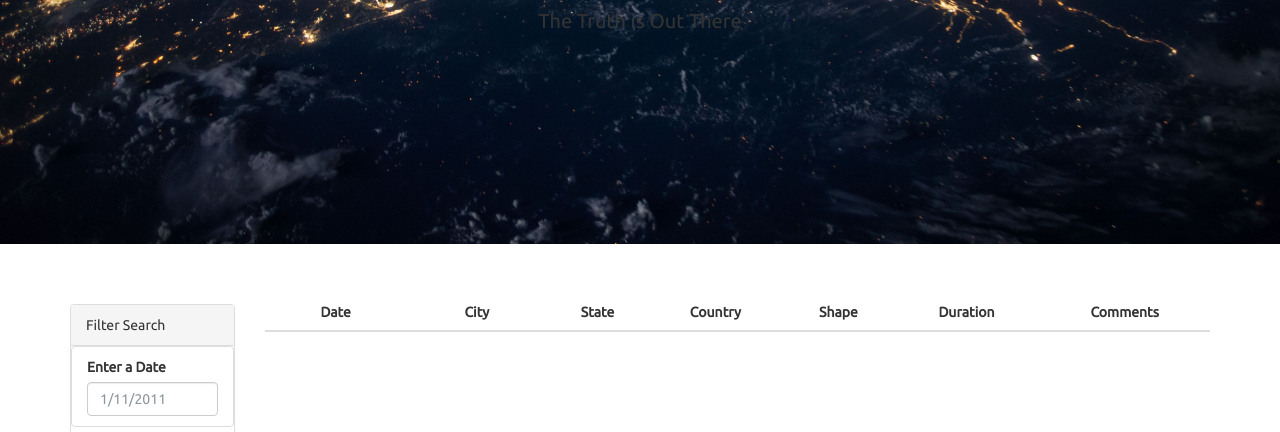
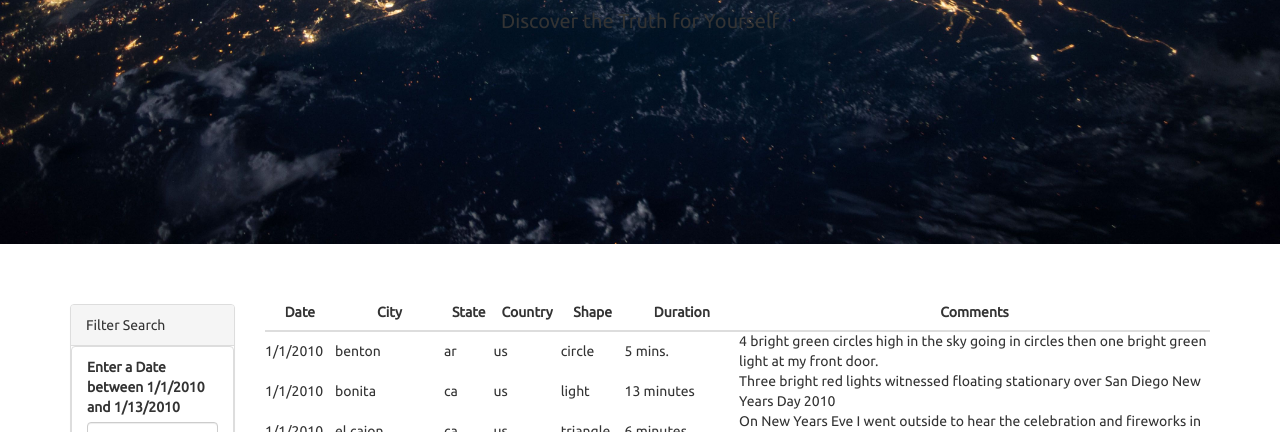
Before and after one commit to mvongjesda/javascript-challenge, a plain HTML site: page index.html in a window 1280 px wide. Shown: the part 368-800 px from the top of the page. Drawn offline with nearby package versions, Linux system fonts and the light colour scheme.

Commit message:
Added code to app.js

```diff
--- a/StarterCode/static/js/app.js
+++ /dev/null
@@ -1,4 +0,0 @@
-// from data.js
-var tableData = data;
-
-// YOUR CODE HERE!
--- a/StarterCode/index.html
+++ b/index.html
@@ -23,7 +23,7 @@
     </nav>
     <div class="hero text-center">
       <h1>UFO Sightings</h1>
-      <p>The Truth is Out There</p>
+      <p>Discover the Truth for Yourself</p>
     </div>
     <div class="container">
       <div class="row margin-top-50">
@@ -36,7 +36,7 @@
                   <div class="form-group">
                     <ul class="list-group" id="filters">
                       <li class="filter list-group-item">
-                        <label for="date">Enter a Date</label>
+                        <label for="date">Enter a Date between 1/1/2010 and 1/13/2010</label>
                         <input class="form-control" id="datetime" type="text" placeholder="1/11/2011">
                       </li>
                     </ul>
--- /dev/null
+++ b/static/js/app.js
@@ -0,0 +1,17 @@
+// from data.js
+let tableData = data;
+
+// Start of CODE HERE!
+let tbody = d3.select("tbody");
+
+console.log(data)
+
+data.forEach(function(ufoSightings) {
+    console.log(ufoSightings);
+    let row = tbody.append("tr");
+    Object.entries(ufoSightings).forEach(function([key, value]) {
+        console.log(key, value);
+        let cell = tbody.append("td");
+        cell.text(value);
+    });
+});
```
Also changed, not shown: static/css/style.css (renamed from StarterCode/static/css/style.css), static/images/nasa.jpg (renamed from StarterCode/static/images/nasa.jpg), static/images/ufo.svg (renamed from StarterCode/static/images/ufo.svg), static/js/data.js (renamed from StarterCode/static/js/data.js).
